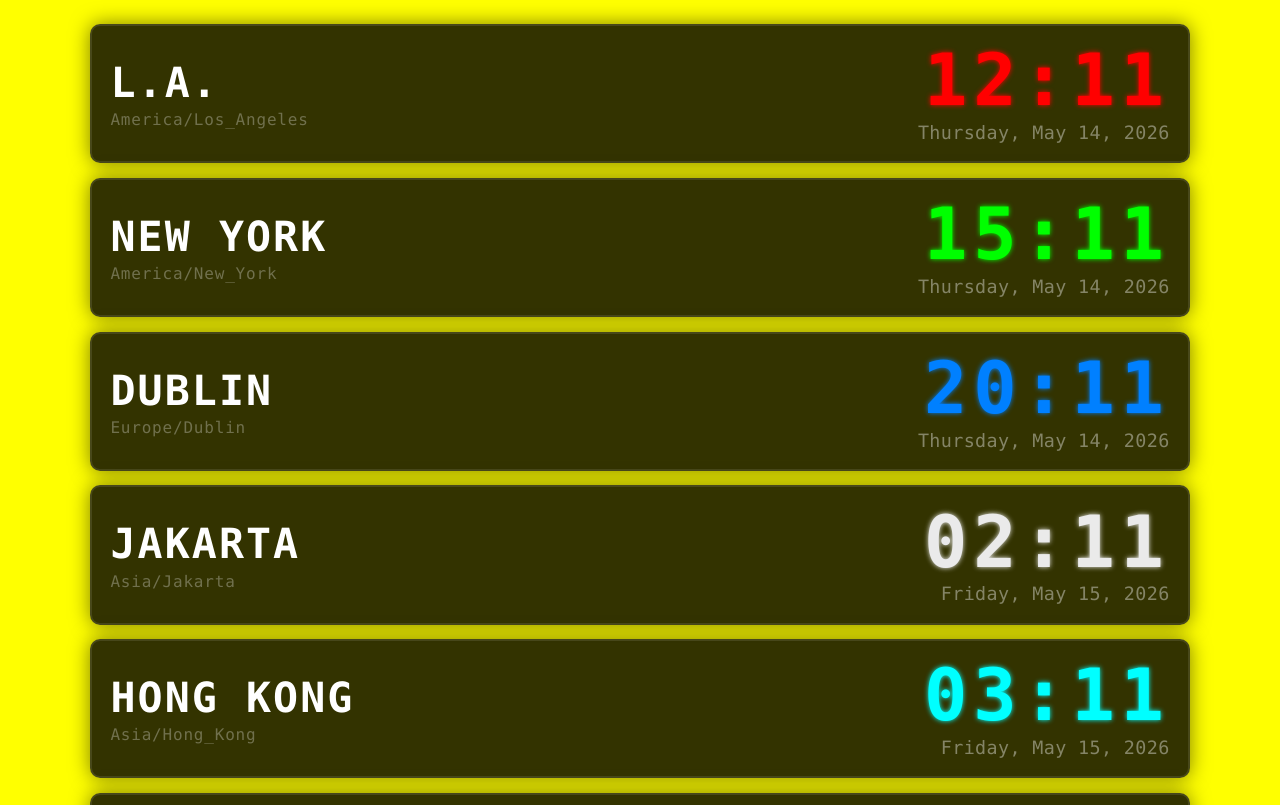
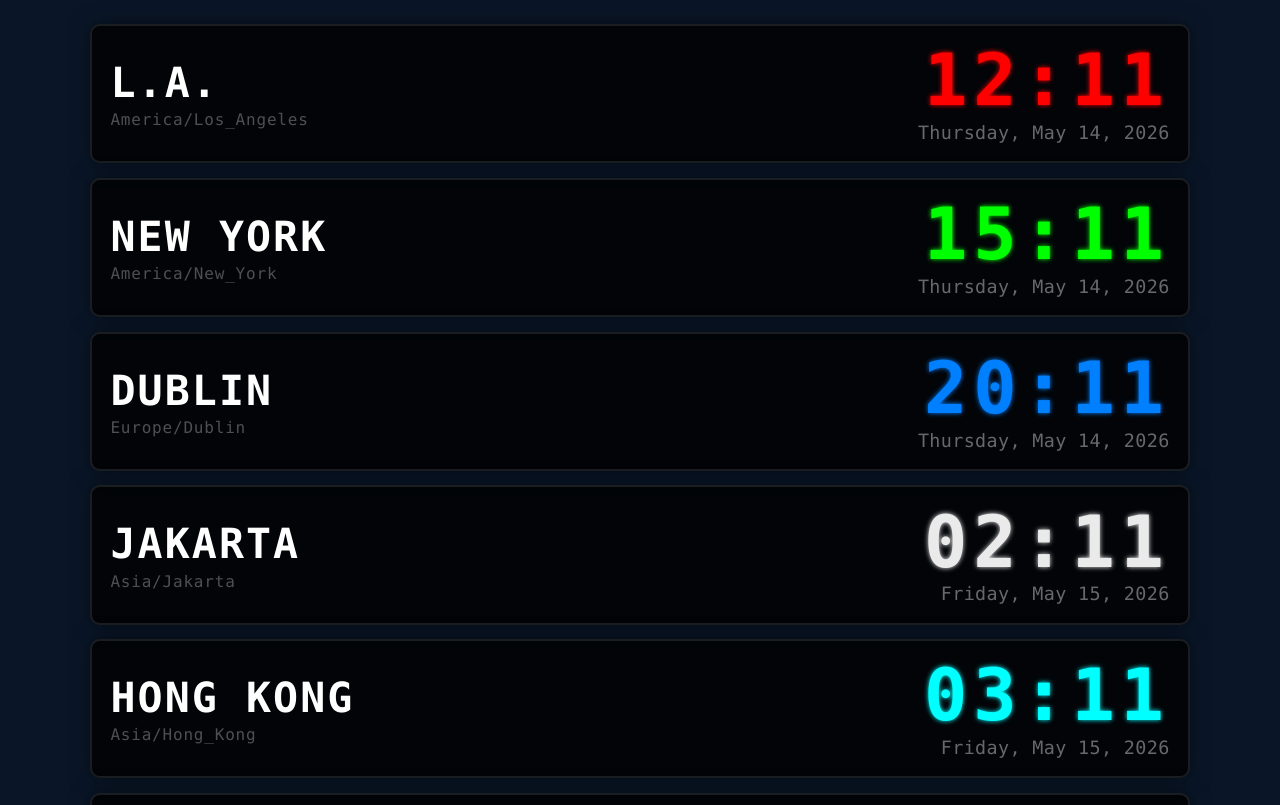
Before and after one commit to zincsoda/multi-clock-app, a React (Vite) app: page / in a window 1280 px wide. Shown: the top 805 px of the page. Built offline with nearby package versions, Linux system fonts and the light colour scheme.

Commit message:
feat: implement #41 via agent

```diff
--- a/index.html
+++ b/index.html
@@ -4,7 +4,7 @@
     <meta charset="utf-8" />
     <link rel="icon" href="/favicon.svg" type="image/svg+xml" />
     <meta name="viewport" content="width=device-width, initial-scale=1" />
-    <meta name="theme-color" content="#ffff00" />
+    <meta name="theme-color" content="#0a1628" />
     <meta
       name="description"
       content="World clocks signage timeboard"
@@ -17,8 +17,8 @@
         padding: 0 !important;
         width: 100% !important;
         min-height: 100% !important;
-        background: #ffff00 !important;
-        background-color: #ffff00 !important;
+        background: #0a1628 !important;
+        background-color: #0a1628 !important;
         background-attachment: fixed !important;
         overflow-x: hidden !important;
         overflow-y: auto !important;
@@ -29,14 +29,14 @@
         padding: 0 !important;
         width: 100% !important;
         min-height: 100vh !important;
-        background: #ffff00 !important;
-        background-color: #ffff00 !important;
+        background: #0a1628 !important;
+        background-color: #0a1628 !important;
       }
     </style>
   </head>
-  <body style="margin: 0; padding: 0; background: #ffff00; background-color: #ffff00;">
+  <body style="margin: 0; padding: 0; background: #0a1628; background-color: #0a1628;">
     <noscript>You need to enable JavaScript to run this app.</noscript>
-    <div id="root" style="margin: 0; padding: 0; width: 100%; min-height: 100vh; background: #ffff00; background-color: #ffff00;"></div>
+    <div id="root" style="margin: 0; padding: 0; width: 100%; min-height: 100vh; background: #0a1628; background-color: #0a1628;"></div>
     <script type="module" src="/src/index.jsx"></script>
   </body>
 </html>
--- a/public/index.html
+++ b/public/index.html
@@ -4,7 +4,7 @@
     <meta charset="utf-8" />
     <link rel="icon" href="%PUBLIC_URL%/favicon.svg" type="image/svg+xml" />
     <meta name="viewport" content="width=device-width, initial-scale=1" />
-    <meta name="theme-color" content="#ffff00" />
+    <meta name="theme-color" content="#0a1628" />
     <meta
       name="description"
       content="Web site created using create-react-app"
@@ -31,8 +31,8 @@
         padding: 0 !important;
         width: 100% !important;
         min-height: 100% !important;
-        background: #ffff00 !important;
-        background-color: #ffff00 !important;
+        background: #0a1628 !important;
+        background-color: #0a1628 !important;
         background-attachment: fixed !important;
         overflow-x: hidden !important;
         overflow-y: auto !important;
@@ -43,14 +43,14 @@
         padding: 0 !important;
         width: 100% !important;
         min-height: 100vh !important;
-        background: #ffff00 !important;
-        background-color: #ffff00 !important;
+        background: #0a1628 !important;
+        background-color: #0a1628 !important;
       }
     </style>
   </head>
-  <body style="margin: 0; padding: 0; background: #ffff00; background-color: #ffff00;">
+  <body style="margin: 0; padding: 0; background: #0a1628; background-color: #0a1628;">
     <noscript>You need to enable JavaScript to run this app.</noscript>
-    <div id="root" style="margin: 0; padding: 0; width: 100%; min-height: 100vh; background: #ffff00; background-color: #ffff00;"></div>
+    <div id="root" style="margin: 0; padding: 0; width: 100%; min-height: 100vh; background: #0a1628; background-color: #0a1628;"></div>
     <!--
       This HTML file is a template.
       If you open it directly in the browser, you will see an empty page.
--- a/src/App.css
+++ b/src/App.css
@@ -2,8 +2,8 @@
   min-height: 100vh;
   padding: clamp(0.75rem, 2vw, 1.5rem);
   box-sizing: border-box;
-  background: #ffff00 !important;
-  background-color: #ffff00 !important;
+  background: #0a1628 !important;
+  background-color: #0a1628 !important;
   position: relative;
   overflow-x: hidden;
   margin: 0;
--- a/src/index.css
+++ b/src/index.css
@@ -16,8 +16,8 @@ html {
   padding: 0 !important;
   width: 100% !important;
   min-height: 100% !important;
-  background: #ffff00 !important;
-  background-color: #ffff00 !important;
+  background: #0a1628 !important;
+  background-color: #0a1628 !important;
   overflow-x: hidden;
   overflow-y: auto;
   position: relative;
@@ -37,8 +37,8 @@ body {
   -moz-osx-font-smoothing: grayscale;
   overflow-x: hidden;
   overflow-y: auto;
-  background: #ffff00 !important;
-  background-color: #ffff00 !important;
+  background: #0a1628 !important;
+  background-color: #0a1628 !important;
   position: relative;
   scroll-behavior: auto !important;
   scroll-snap-type: none !important;
@@ -50,8 +50,8 @@ body {
   width: 100% !important;
   min-width: 100% !important;
   min-height: 100vh !important;
-  background: #ffff00 !important;
-  background-color: #ffff00 !important;
+  background: #0a1628 !important;
+  background-color: #0a1628 !important;
   position: relative;
   overflow-x: hidden;
   scroll-snap-type: none !important;
```
Also changed, not shown: public/manifest.json, 2 other files (tests, documents, lock files or other folders).
